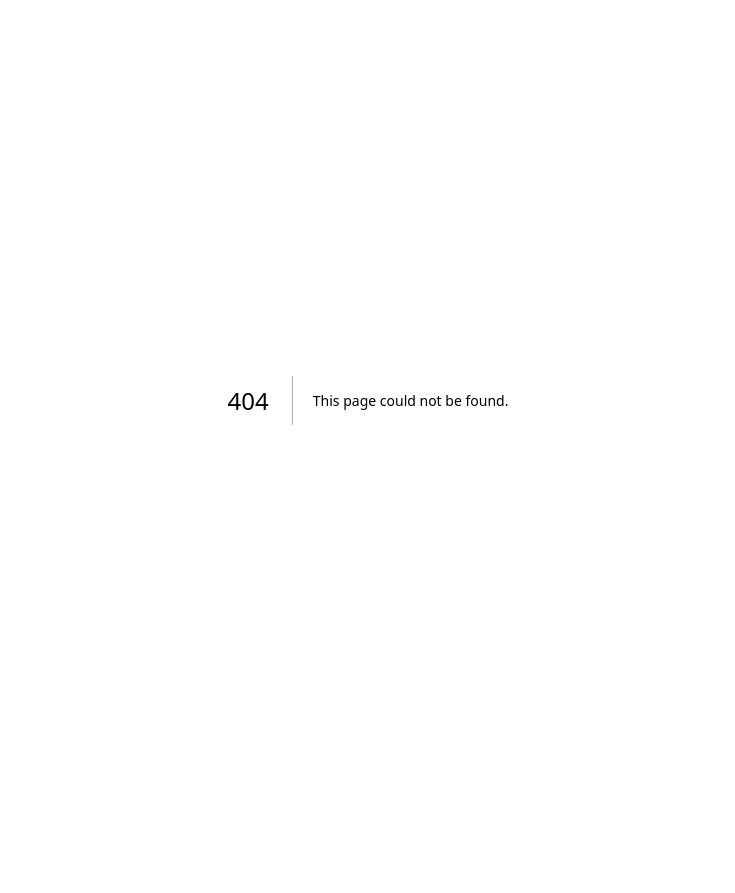
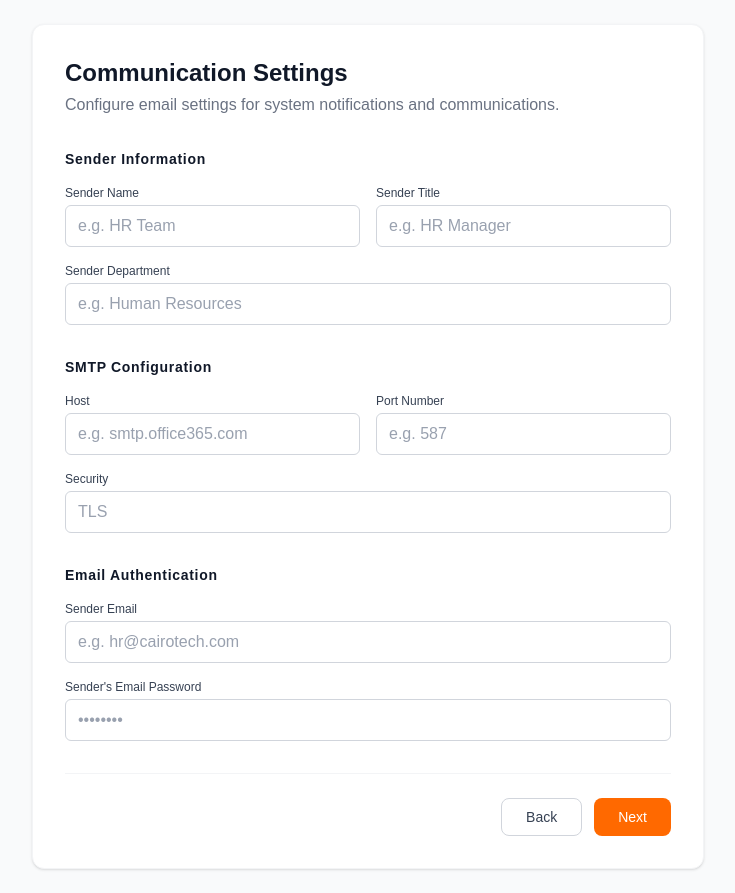
Before and after one commit to omaremadkamal/payslip-frontend, a Next.js app: page /CommunicationSettings in a window 1280 px wide. Before the commit this address had no page. Shown: the whole page, without its empty margins (272-1007 px from the left). Before the commit the page ends 800 px from the top, so only its background shows below. Built offline with nearby package versions, Linux system fonts and the light colour scheme.

Commit message:
communicationSettings

```diff
--- /dev/null
+++ b/app/(auth)/CommunicationSettings/page.tsx
@@ -0,0 +1,107 @@
+import React from "react";
+
+const CommunicationSettings = () => {
+  return (
+    <div className="min-h-screen bg-gray-50 flex items-center justify-center p-6">
+      <div className="w-full max-w-2xl bg-white p-8 rounded-xl shadow-sm border border-gray-100">
+        <header className="mb-8">
+          <h1 className="text-2xl font-bold text-gray-900">
+            Communication Settings
+          </h1>
+          <p className="text-gray-500 mt-1">
+            Configure email settings for system notifications and
+            communications.
+          </p>
+        </header>
+
+        <form className="space-y-8">
+          {/* Sender Information */}
+          <h2 className="text-sm font-semibold text-gray-900 mb-4  tracking-wider">
+            Sender Information
+          </h2>
+          <div className="grid grid-cols-2 gap-4">
+            <InputField label="Sender Name" placeholder="e.g. HR Team" />
+            <InputField label="Sender Title" placeholder="e.g. HR Manager" />
+            <div className="col-span-2">
+              <InputField
+                label="Sender Department"
+                placeholder="e.g. Human Resources"
+              />
+            </div>
+          </div>
+
+          {/* SMTP Configuration */}
+
+          <h2 className="text-sm font-semibold text-gray-900 mb-4  tracking-wider">
+            SMTP Configuration
+          </h2>
+          <div className="grid grid-cols-2 gap-4">
+            <InputField label="Host" placeholder="e.g. smtp.office365.com" />
+            <InputField label="Port Number" placeholder="e.g. 587" />
+            <div className="col-span-2">
+              <InputField label="Security" placeholder="TLS" />
+            </div>
+          </div>
+
+          {/* Email Authentication */}
+
+          <h2 className="text-sm font-semibold  text-gray-900 mb-4  tracking-wider">
+            Email Authentication
+          </h2>
+          <div className="space-y-4">
+            <InputField
+              label="Sender Email"
+              type="email"
+              placeholder="e.g. hr@cairotech.com"
+            />
+            <InputField
+              label="Sender's Email Password"
+              type="password"
+              placeholder="••••••••"
+            />
+          </div>
+
+          {/* Actions */}
+          <div className="flex justify-end gap-3 pt-6 border-t border-gray-100">
+            <button
+              type="button"
+              className="px-6 py-2 text-sm font-medium text-gray-700 bg-white border border-gray-300 rounded-lg hover:bg-gray-300 cursor-pointer"
+            >
+              Back
+            </button>
+            <button
+              type="submit"
+              className="px-6 py-2 text-sm font-medium text-white bg-orange-500 rounded-lg hover:bg-orange-600 transition-colors cursor-pointer"
+            >
+              Next
+            </button>
+          </div>
+        </form>
+      </div>
+    </div>
+  );
+};
+
+// Sub-component for inputs to keep the code DRY
+const InputField = ({
+  label,
+  placeholder,
+  type,
+}: {
+  label: string;
+  placeholder: string;
+  type?: string;
+}) => (
+  <div>
+    <label className="block text-xs font-medium text-gray-700 mb-1">
+      {label}
+    </label>
+    <input
+      type={type}
+      placeholder={placeholder}
+      className="w-full px-3 py-2 border border-gray-300 rounded-md focus:ring-2 focus:ring-orange-500 focus:border-orange-200 outline-none transition-all placeholder:text-gray-400"
+    />
+  </div>
+);
+
+export default CommunicationSettings;
```
